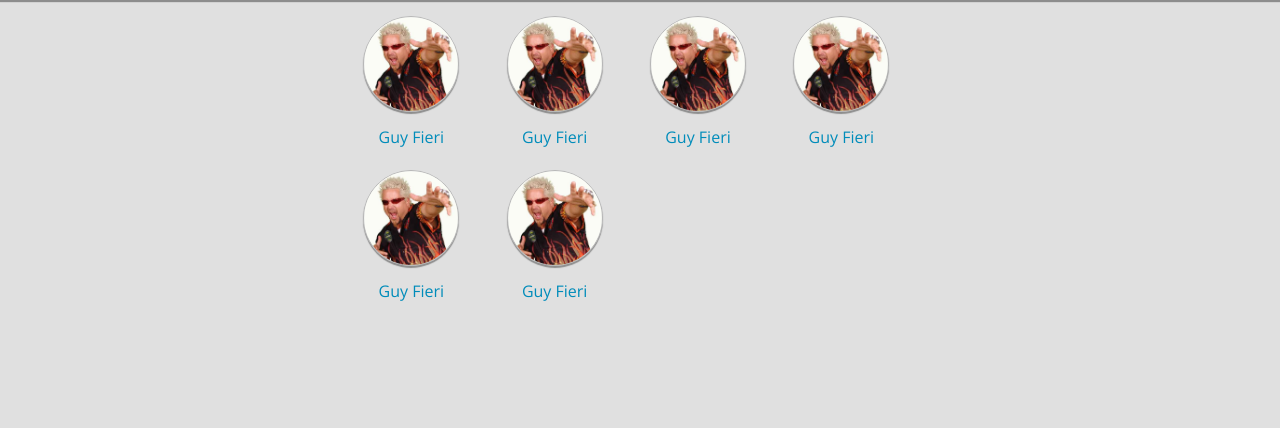
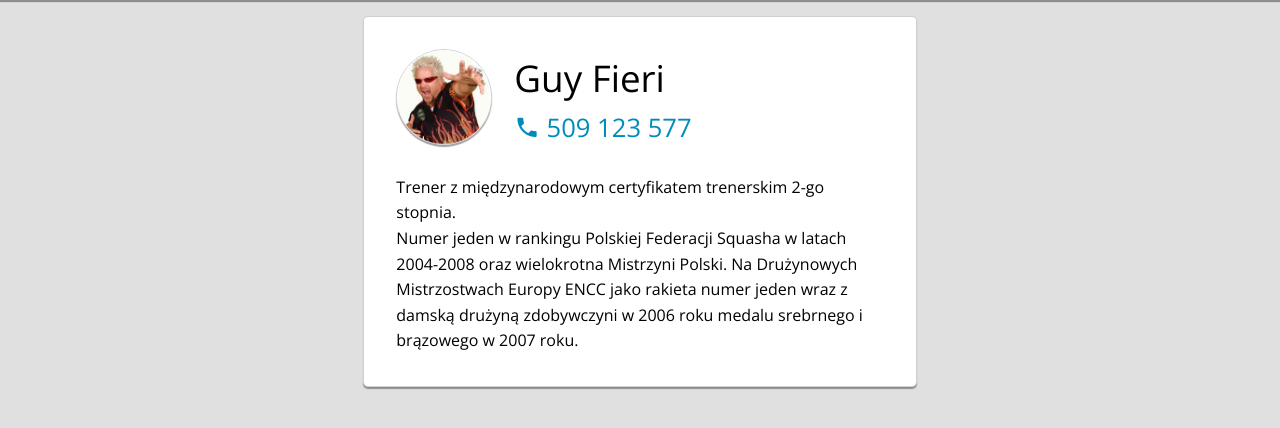
Before and after one commit to januryga/squash-city, a PHP site: page /trenerzy.html in a window 1280 px wide. Shown: the part 45-473 px from the top of the page. Run offline with PHP 8.4, Linux system fonts and the light colour scheme.

Commit message:
deleted the revealing profiles, switching to cards

```diff
--- a/scss/app.scss
+++ b/scss/app.scss
@@ -76,7 +76,7 @@ logo {
 	}
 
 	.helper-button{
-		@include card($margin: false);
+		@include card;
 
 		padding-top:1.5rem;
 		padding-bottom: 0.6rem;
@@ -183,7 +183,7 @@ logo {
 	$profile-size: 8rem;
 }*/
 
-.profile-card {
+.profile-card-mini {
 
 	$profile-size: 6rem;
 	width: $profile-size;
@@ -203,47 +203,28 @@ logo {
 
 }
 
-.profile-reveal {
-	@include reveal-modal-base(
-    $base-style:true,
-    $width:60%
-	);
-
-	@include reveal-modal-style(
-    $bg:white,
-    $border:true,
-    $border-style:$reveal-border-style,
-    $border-width:$reveal-border-width,
-    $border-color:$reveal-border-color,
-    $box-shadow:true,
-    $top-offset:$reveal-position-top
- 	);
+.profile-card {
 
 	@include card;
-	@include reveal-close(
-	$color:$reveal-close-color
-	);
 
 	max-width:40rem !important;
 	padding: 2rem;
-	padding-bottom:2.5rem;
 	color:black;
 
 	.name {
-		margin-top:0.5rem;
-		font-size: 3rem;
+		//margin-top:0.5rem;
+		font-size: 2.3rem;
 		font-weight: 300;
 	}
 
-	.close-reveal-modal {
-		color:darken($softgrey, 20%) !important;
-		position:absolute;
-		top:1.2rem;
-		right:2rem;
+	a {
+		//margin-top:-0.5rem !important;
+		font-weight:300;
+		font-size:1.6rem;
+		//border-bottom: 2px solid $niceblue;
 	}
-	a {
-		font-weight:300;
-		//border-bottom: 2px solid $niceblue;
+	p {
+		margin-bottom:0 !important;
 	}
 
 }
--- a/trenerzy.html
+++ b/trenerzy.html
@@ -46,34 +46,20 @@
 	<div class="row">
 		<div class="small-12 medium-8 large-7 center column">
 			<!-- Profiles -->
-			<ul class="small-block-grid-3
-					   medium-block-grid-4">
-				<li>
 
 					<!-- Profile Card -->
 					<div class="profile-card">
-						<a href="#" data-reveal-id="gf1">
-							<div class="profile-photo">
-								<img src="img/placeholders/guyfieri.png">
-							</div>
-							<div class="profile-label">
-								Guy Fieri
-							</div>
-						</a>
-					</div>
-					<!-- End Profile Card -->
-
-					<!-- Reveal Profile -->
-					<div id="gf1" class="profile-reveal" data-reveal aria-labelledby="modalTitle" aria-hidden="true" role="dialog">
 
 						<!-- Photo & Name -->
 						<ul class="inline-list">
-							<li class="profile-card">
+							<li class="profile-card-mini">
 								<div class="profile-photo">
 									<img src="img/placeholders/guyfieri.png">
 								</div>
 							</li>
-							<li class="name"> Guy Fieri </li>
+							<li class="name"> Guy Fieri<br>
+							<a href="tel:509123577"><i class="mdi mdi-phone"></i> 509 123 577</a>
+</li>
 						</ul>
 						<!-- End Photo & Name -->
 
@@ -83,93 +69,12 @@
 							Numer jeden w rankingu Polskiej Federacji Squasha w latach 2004-2008 oraz wielokrotna Mistrzyni Polski.
 							Na Drużynowych Mistrzostwach Europy ENCC jako rakieta numer jeden wraz z damską drużyną zdobywczyni w 2006 roku medalu srebrnego i brązowego w 2007 roku.<br>
 
-							Wychowanka światowej klasy trenera Paul’a Anthony Lake’a, który również jest jej “mistrzem” jeśli chodzi o trenowanie innych. Od 2005 roku zajmuje się nauką gry w squasha. Prowadzi zajęcia indywidualne i grupowe, z dorosłymi i dziećmi.
-							Trenuje grupę dobrze zapowiadających się juniorów i z  ramienia PFSu jest osobą odpowiedzialną za szkolenie i program juniorski.<br>
-						</p>
+							<!--Wychowanka światowej klasy trenera Paul’a Anthony Lake’a, który również jest jej “mistrzem” jeśli chodzi o trenowanie innych. Od 2005 roku zajmuje się nauką gry w squasha. Prowadzi zajęcia indywidualne i grupowe, z dorosłymi i dziećmi.
+							Trenuje grupę dobrze zapowiadających się juniorów i z  ramienia PFSu jest osobą odpowiedzialną za szkolenie i program juniorski.--></p>
 						<!-- End About Text -->
-						<a href="tel:509123577"><i class="mdi mdi-phone"></i> 509 123 577</a>
-						<a class="close-reveal-modal" aria-label="Close">&#215;</a>
 					</div>
-					<!-- End Reveal Profile -->
+					<!-- Profile Card -->
 
-				</li>
-
-				<li>
-					<!-- Profile Card -->
-					<div class="profile-card">
-						<a href="#">
-							<div class="profile-photo">
-								<img src="img/placeholders/guyfieri.png">
-							</div>
-							<div class="profile-label">
-								Guy Fieri
-							</div>
-						</a>
-					</div>
-					<!-- End Profile Card -->
-				</li>
-
-				<li>
-					<!-- Profile Card -->
-					<div class="profile-card">
-						<a href="#">
-							<div class="profile-photo">
-								<img src="img/placeholders/guyfieri.png">
-							</div>
-							<div class="profile-label">
-								Guy Fieri
-							</div>
-						</a>
-					</div>
-					<!-- End Profile Card -->
-				</li>
-
-				<li>
-					<!-- Profile Card -->
-					<div class="profile-card">
-						<a href="#">
-							<div class="profile-photo">
-								<img src="img/placeholders/guyfieri.png">
-							</div>
-							<div class="profile-label">
-								Guy Fieri
-							</div>
-						</a>
-					</div>
-					<!-- End Profile Card -->
-				</li>
-
-				<li>
-					<!-- Profile Card -->
-					<div class="profile-card">
-						<a href="#">
-							<div class="profile-photo">
-								<img src="img/placeholders/guyfieri.png">
-							</div>
-							<div class="profile-label">
-								Guy Fieri
-							</div>
-						</a>
-					</div>
-					<!-- End Profile Card -->
-				</li>
-
-				<li>
-					<!-- Profile Card -->
-					<div class="profile-card">
-						<a href="#">
-							<div class="profile-photo">
-								<img src="img/placeholders/guyfieri.png">
-							</div>
-							<div class="profile-label">
-								Guy Fieri
-							</div>
-						</a>
-					</div>
-					<!-- End Profile Card -->
-				</li>
-
-			</ul>
 			<!-- End Profiles -->
 		</div>
 	</div>
```
Also changed, not shown: scss/app.css, 1 other file.
